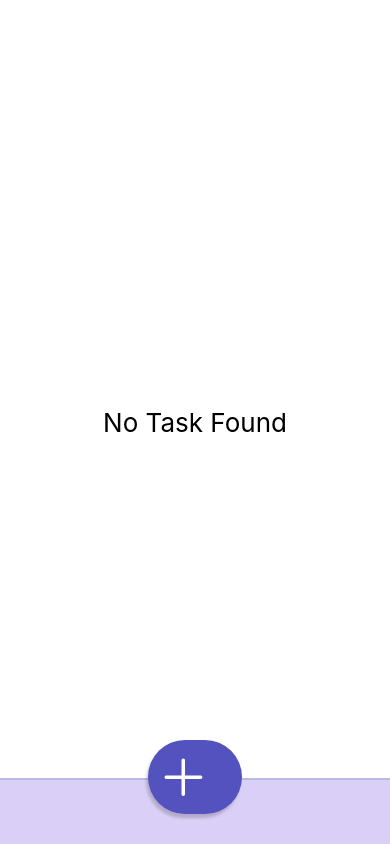
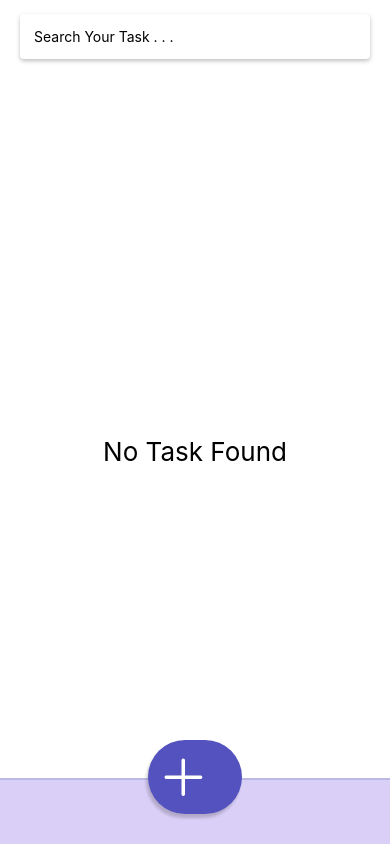
Before and after one commit to SaptarshiDy/TodoApp, a React Native app: screen / in a window 390 px wide. Built offline with nearby package versions, Linux system fonts and the light colour scheme.

Commit message:
search bar ui

```diff
--- a/src/pages/TaskList.tsx
+++ b/src/pages/TaskList.tsx
@@ -70,6 +70,19 @@ function App({navigation}) {
     return (
 
             <View style={styles.container}>
+
+                <View style={{width: '100%', paddingHorizontal: 20}}>
+                    <View style={{marginTop: 14, padding: 14, backgroundColor: '#fff', borderRadius: 4, shadowColor: '#000', shadowOffset: {
+            width: 0,
+            height: 2,
+        }, shadowOpacity: 0.25,
+        shadowRadius: 4, elevation: 8,}}>
+                        <Text>
+                            Search Your Task . . .
+                        </Text>
+                    </View>
+                </View>
+
                 {
                     isLoading ?
                     <View style={{ flex: 1, alignItems: 'center', justifyContent: 'center', width: '100%'}}>
```
